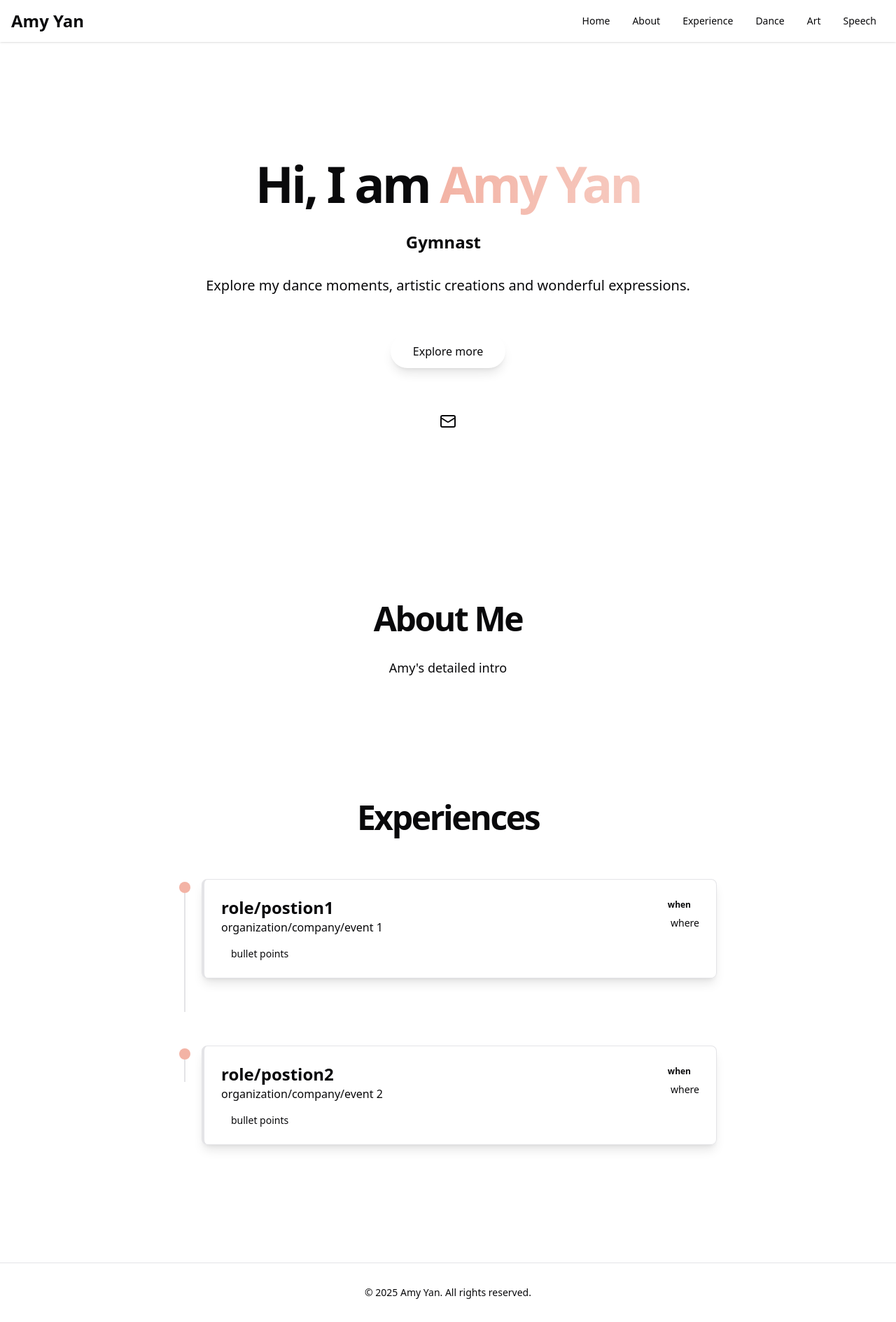
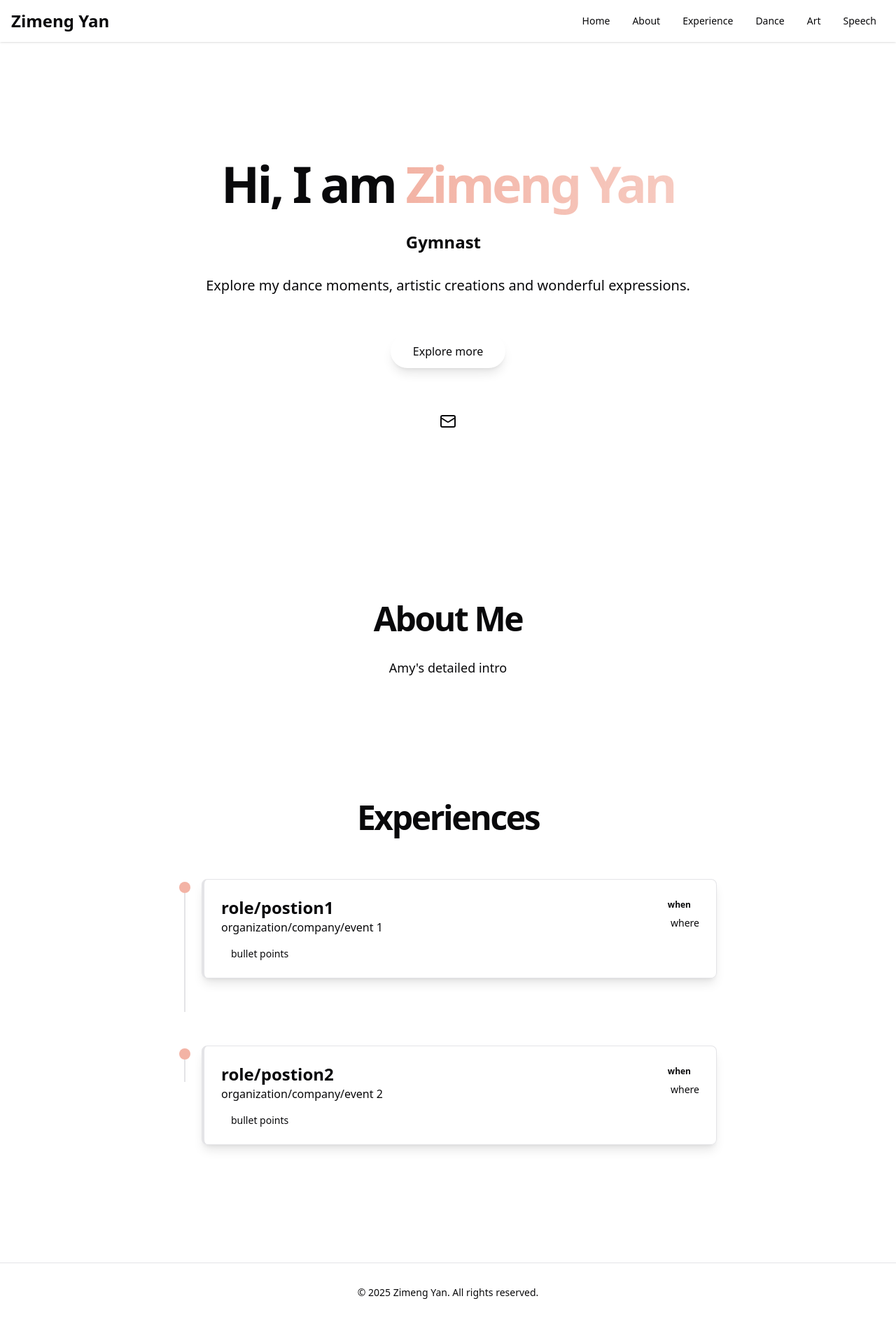
Before and after one commit to ninachenqm/amy-portfolio, a React (Vite) app: page / in a window 1280 px wide. Shown: the whole page at 70% size. Built offline with nearby package versions, Linux system fonts and the light colour scheme.

Commit message:
change all Amy to Zimeng( exceptt the favicon)

```diff
--- a/index.html
+++ b/index.html
@@ -12,7 +12,7 @@
     href="https://fonts.googleapis.com/css2?family=Inter:wght@400;500;600;700;800;900&family=Roboto+Mono:wght@400;500;700&display=swap"
     rel="stylesheet">
 
-  <title>Amy Yan's Portfolio</title>
+  <title>Zimeng Yan's Portfolio</title>
   <link rel="apple-touch-icon" sizes="180x180" href="/apple-touch-icon.png">
   <link rel="icon" type="image/png" sizes="32x32" href="/favicon-32x32.png">
   <link rel="icon" type="image/png" sizes="16x16" href="/favicon-16x16.png">
--- a/src/components/Footer.jsx
+++ b/src/components/Footer.jsx
@@ -6,7 +6,7 @@ function Footer() {
     <footer className="border-t border-border py-6 md:py-8 mt-10 bg-card text-card-foreground">
       <div className="container mx-auto px-4 md:px-6 text-center">
         <p className="text-sm text-muted-foreground">
-          &copy; 2025 Amy Yan. All rights reserved.
+          &copy; 2025 Zimeng Yan. All rights reserved.
         </p>
       </div>
     </footer>
--- a/src/components/Navbar.jsx
+++ b/src/components/Navbar.jsx
@@ -53,7 +53,7 @@ function Navbar() {
           onClick={(e) => handleNavClick(e, '#home')}
           className="text-2xl font-bold text-primary hover:text-primary/80 transition-colors"
         >
-          Amy Yan
+          Zimeng Yan
         </Link>
         <div className="hidden md:flex items-center space-x-2">
           {navItems.map((item) => (
--- a/src/pages/HomePage.jsx
+++ b/src/pages/HomePage.jsx
@@ -36,7 +36,7 @@ function HeroSection() {
 
           {/* main title */}
           <h1 className="text-4xl font-bold tracking-tighter sm:text-5xl md:text-6xl lg:text-7xl/none " style={{ animationDelay: '0.1s' }}>
-            Hi, I am <span className="gradient-text">Amy Yan</span>
+            Hi, I am <span className="gradient-text">Zimeng Yan</span>
           </h1>
 
           {/* Typing  */}
```
